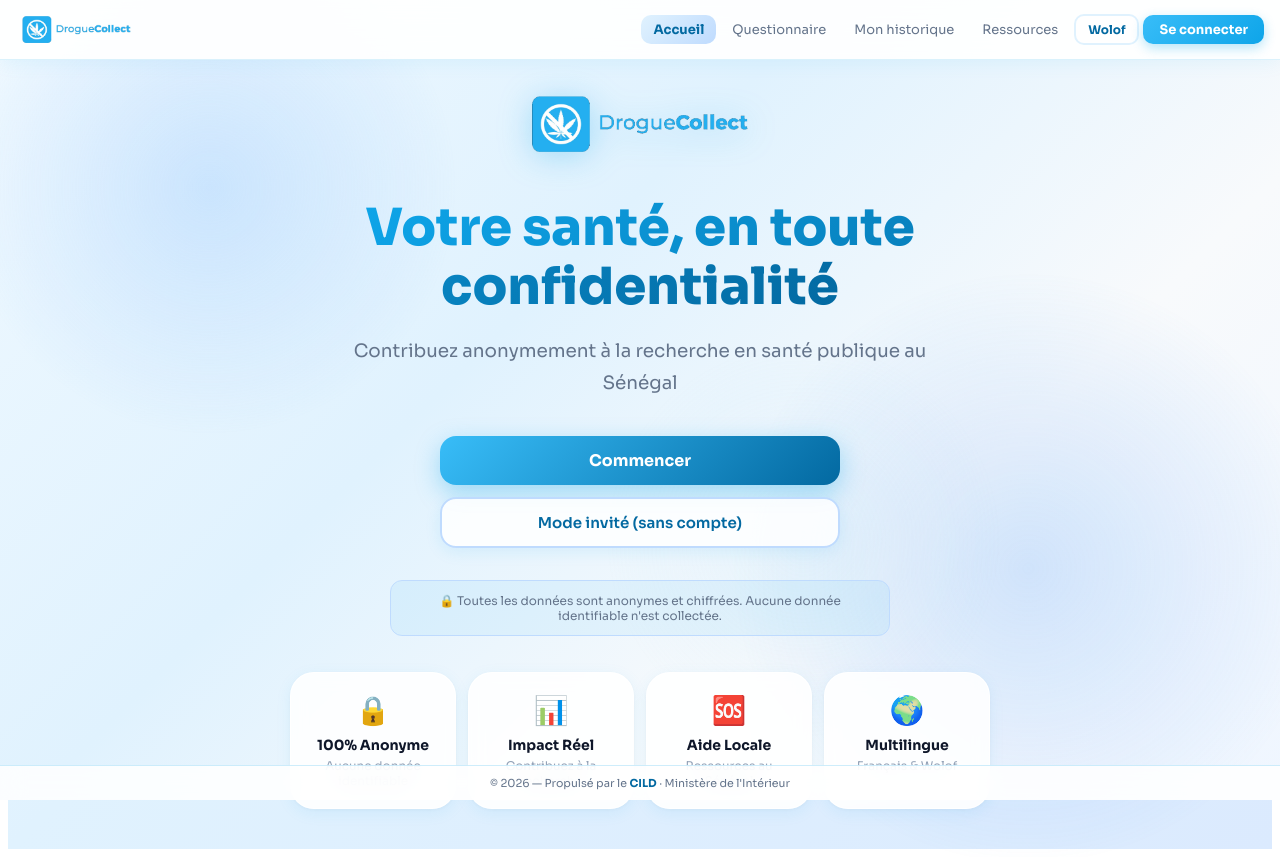
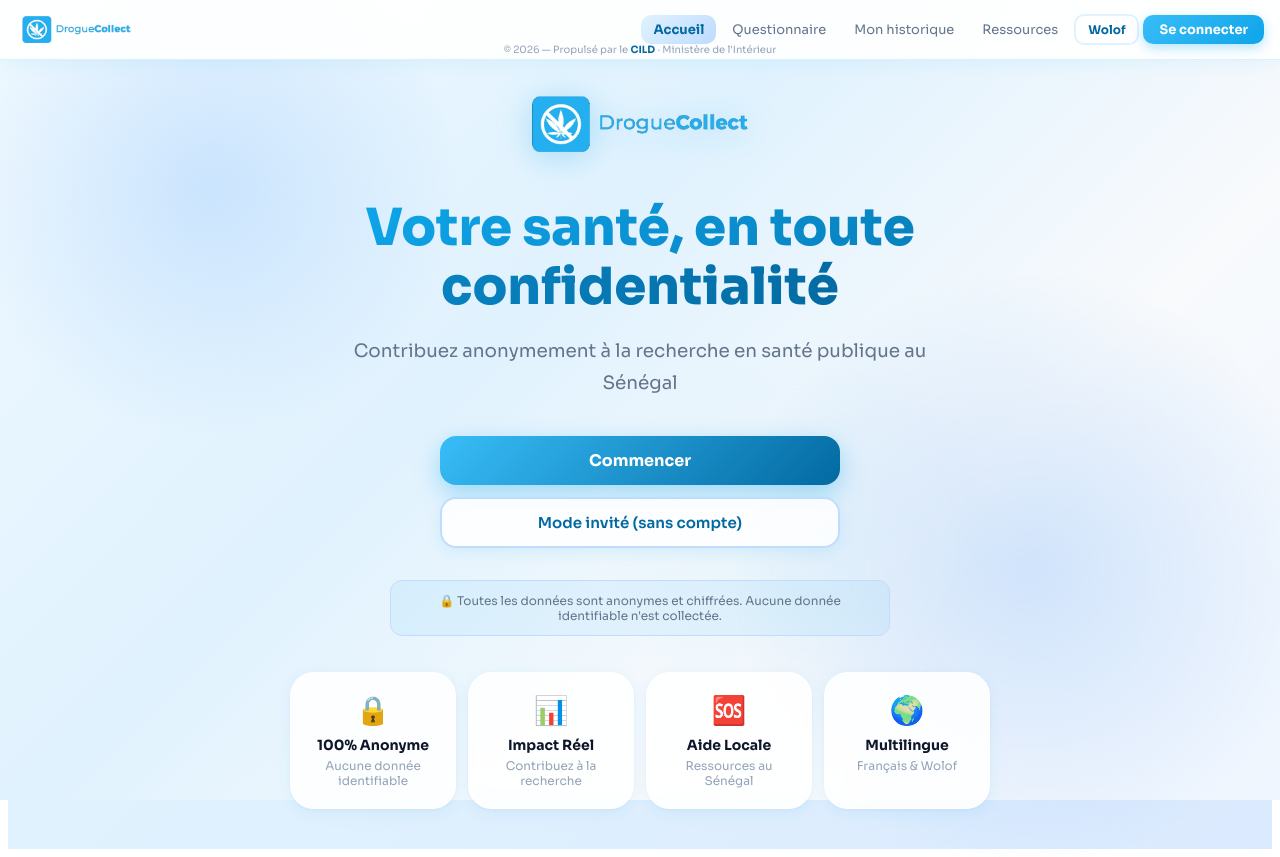
Before and after one commit to toxba851-creator/droguecollect, a React (Vite) app: page / in a window 1280 px wide. Built offline with nearby package versions, Linux system fonts and the light colour scheme; no server answers.

Commit message:
Copyright CILD dans la nav

```diff
--- a/src/App.jsx
+++ b/src/App.jsx
@@ -377,6 +377,16 @@ function Nav({ page, setPage, user, setUser, lang, setLang, t }) {
             }}>{t.login}</button>
           )}
         </div>
+        {/* Copyright desktop — visible seulement sur grand écran */}
+        <div className="footer-desktop" style={{
+          fontSize: 10, color: "#94a3b8", textAlign: "center",
+          position: "absolute", bottom: 3, left: "50%", transform: "translateX(-50%)",
+          whiteSpace: "nowrap", pointerEvents: "none",
+        }}>
+          © {new Date().getFullYear()} — Propulsé par le{" "}
+          <strong style={{ color: "#0369a1" }}>CILD</strong>
+          {" "}· Ministère de l'Intérieur
+        </div>
       </nav>
 
       {/* ── Barre de navigation en bas — mobile uniquement ── */}
@@ -1547,21 +1557,7 @@ export default function DrogueCollect() {
         {page === "admin" && <AdminPage t={t} />}
       </div>
 
-      {/* ─── FOOTER desktop uniquement ────────────────────────────────── */}
-      <footer className="footer-desktop" style={{
-        position: "fixed", bottom: 0, left: 0, right: 0, zIndex: 50,
-        textAlign: "center", padding: "10px 20px",
-        borderTop: "1px solid rgba(14,165,233,0.2)",
-        background: "rgba(255,255,255,0.85)",
-        backdropFilter: "blur(12px)",
-        WebkitBackdropFilter: "blur(12px)",
-      }}>
-        <p style={{ margin: 0, fontSize: 11, color: "#64748b", fontWeight: 500 }}>
-          © {new Date().getFullYear()} — Propulsé par le{" "}
-          <span style={{ fontWeight: 700, color: "#0369a1" }}>CILD</span>
-          {" "}· Ministère de l'Intérieur
-        </p>
-      </footer>
+
 
     </div>
   );
```
